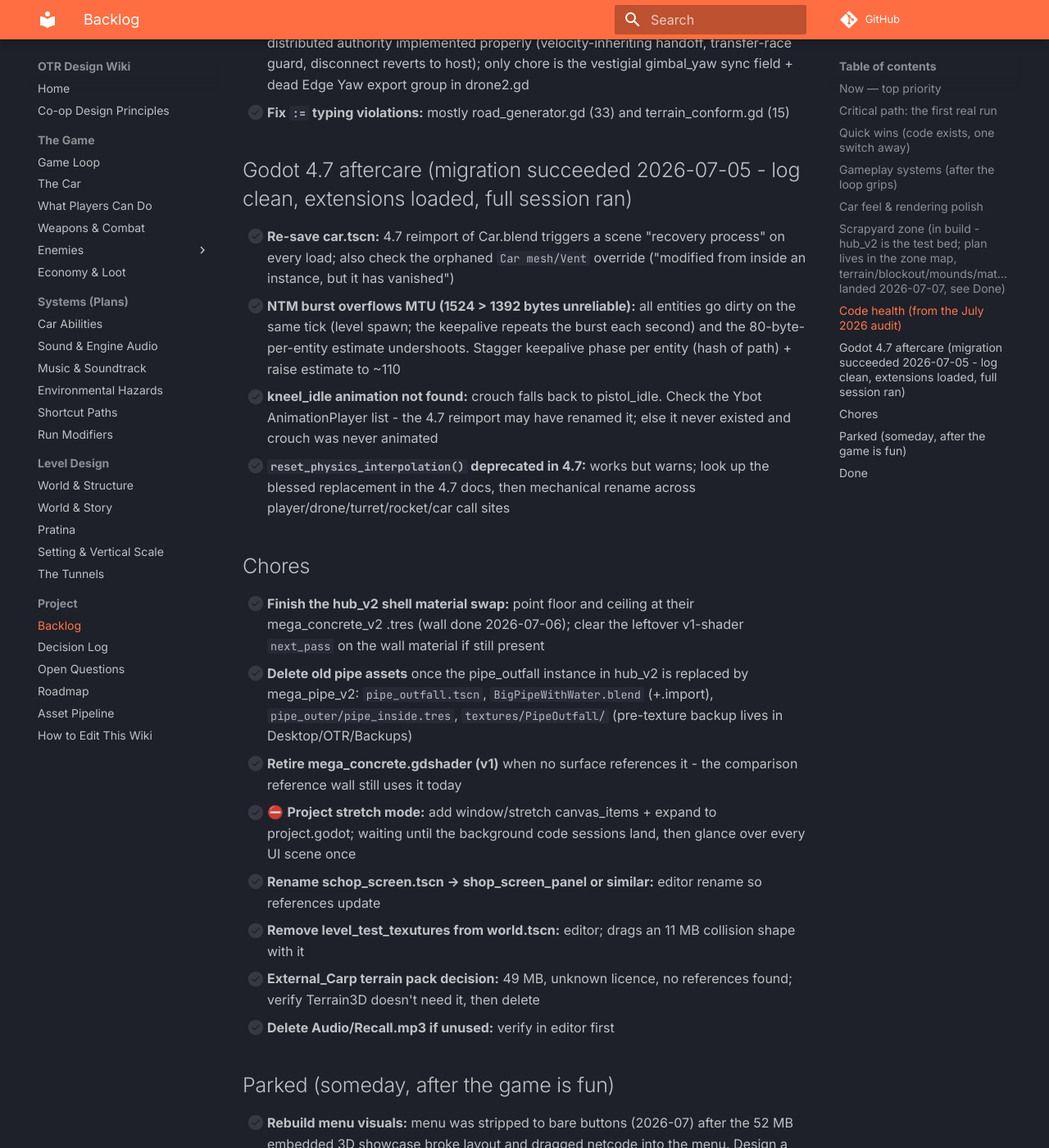
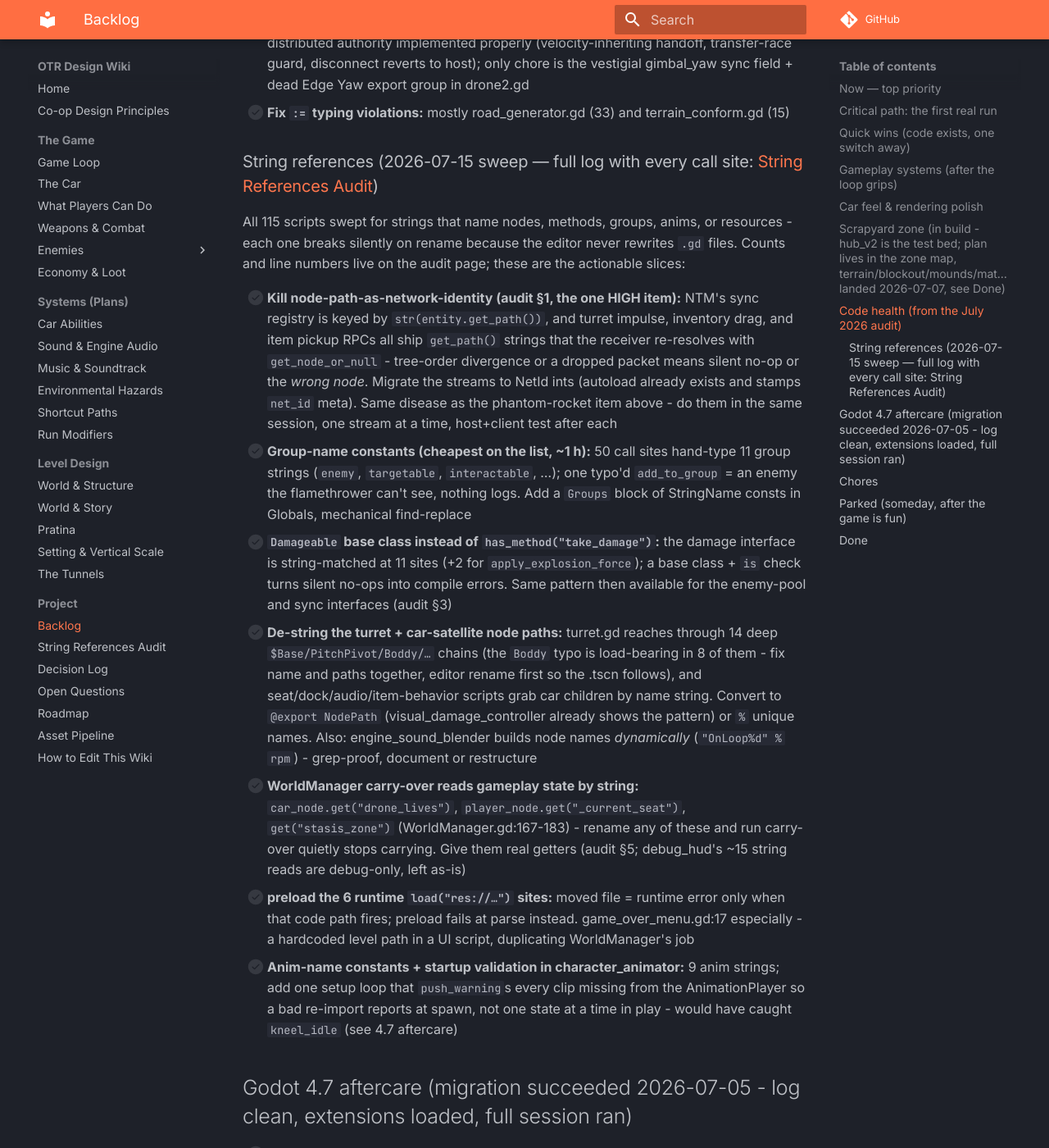
Before and after one commit to cap7n/otr-docs, an MkDocs documentation site: the page built from docs/project/backlog.md, in a window 1280 px wide and 1400 px high, scrolled down 6556 px. Shown: the whole window at 82% size. Built offline with MkDocs 1.6.1 and Material for MkDocs 9.7.7, drawn with Linux system fonts in a browser that asks for light colours; comment, search, counter and statistics services are not loaded; some of the changed text lies outside the part shown.

Commit message:
Add string references audit page + backlog items
Full sweep of all 115 GDScript files for fragile string references
(node paths, method-name duck typing, group strings, property/anim
names, runtime load paths). New wiki page logs every category with
call sites; backlog gains a 'String references' slice under Code
health with the seven actionable fixes, ordered by risk.

Co-Authored-By: Claude Fable 5 <noreply@anthropic.com>
Claude-Session: https://claude.ai/code/session_01C3jwCJepnFbKfmujUvs8Sf

```diff
--- a/docs/project/backlog.md
+++ b/docs/project/backlog.md
@@ -93,6 +93,18 @@ The chain that turns "A->B works" into "a run worth repeating." Roughly in order
 - [ ] **lobby.gd is binary to git:** 72 trailing null bytes (torn-write artifact) make git classify it as binary - no readable diffs for lobby.gd ever. Strip the padding (byte-truncate, zero logic change), commit, diffs come back. Drone audit 2026-07-05 verdict otherwise: distributed authority implemented properly (velocity-inheriting handoff, transfer-race guard, disconnect reverts to host); only chore is the vestigial gimbal_yaw sync field + dead Edge Yaw export group in drone2.gd
 - [ ] **Fix `:=` typing violations:** mostly road_generator.gd (33) and terrain_conform.gd (15)
 
+### String references (2026-07-15 sweep — full log with every call site: [String References Audit](string-references.md))
+
+All 115 scripts swept for strings that name nodes, methods, groups, anims, or resources - each one breaks silently on rename because the editor never rewrites `.gd` files. Counts and line numbers live on the audit page; these are the actionable slices:
+
+- [ ] **Kill node-path-as-network-identity (audit §1, the one HIGH item):** NTM's sync registry is keyed by `str(entity.get_path())`, and turret impulse, inventory drag, and item pickup RPCs all ship `get_path()` strings that the receiver re-resolves with `get_node_or_null` - tree-order divergence or a dropped packet means silent no-op or the *wrong node*. Migrate the streams to NetId ints (autoload already exists and stamps `net_id` meta). Same disease as the phantom-rocket item above - do them in the same session, one stream at a time, host+client test after each
+- [ ] **Group-name constants (cheapest on the list, ~1 h):** 50 call sites hand-type 11 group strings (`enemy`, `targetable`, `interactable`, …); one typo'd `add_to_group` = an enemy the flamethrower can't see, nothing logs. Add a `Groups` block of StringName consts in Globals, mechanical find-replace
+- [ ] **`Damageable` base class instead of `has_method("take_damage")`:** the damage interface is string-matched at 11 sites (+2 for `apply_explosion_force`); a base class + `is` check turns silent no-ops into compile errors. Same pattern then available for the enemy-pool and sync interfaces (audit §3)
+- [ ] **De-string the turret + car-satellite node paths:** turret.gd reaches through 14 deep `$Base/PitchPivot/Boddy/…` chains (the `Boddy` typo is load-bearing in 8 of them - fix name and paths together, editor rename first so the .tscn follows), and seat/dock/audio/item-behavior scripts grab car children by name string. Convert to `@export NodePath` (visual_damage_controller already shows the pattern) or `%` unique names. Also: engine_sound_blender builds node names *dynamically* (`"OnLoop%d" % rpm`) - grep-proof, document or restructure
+- [ ] **WorldManager carry-over reads gameplay state by string:** `car_node.get("drone_lives")`, `player_node.get("_current_seat")`, `get("stasis_zone")` (WorldManager.gd:167-183) - rename any of these and run carry-over quietly stops carrying. Give them real getters (audit §5; debug_hud's ~15 string reads are debug-only, left as-is)
+- [ ] **preload the 6 runtime `load("res://…")` sites:** moved file = runtime error only when that code path fires; preload fails at parse instead. game_over_menu.gd:17 especially - a hardcoded level path in a UI script, duplicating WorldManager's job
+- [ ] **Anim-name constants + startup validation in character_animator:** 9 anim strings; add one setup loop that `push_warning`s every clip missing from the AnimationPlayer so a bad re-import reports at spawn, not one state at a time in play - would have caught `kneel_idle` (see 4.7 aftercare)
+
 ## Godot 4.7 aftercare (migration succeeded 2026-07-05 - log clean, extensions loaded, full session ran)
 
 - [ ] **Re-save car.tscn:** 4.7 reimport of Car.blend triggers a scene "recovery process" on every load; also check the orphaned `Car mesh/Vent` override ("modified from inside an instance, but it has vanished")
--- a/mkdocs.yml
+++ b/mkdocs.yml
@@ -60,6 +60,7 @@ nav:
       - The Tunnels: level-design/tunnels.md
   - Project:
       - Backlog: project/backlog.md
+      - String References Audit: project/string-references.md
       - Decision Log: project/decisions.md
       - Open Questions: project/open-questions.md
       - Roadmap: project/roadmap.md
```
Also changed, not shown: docs/project/string-references.md (added, +102 -0 lines).
